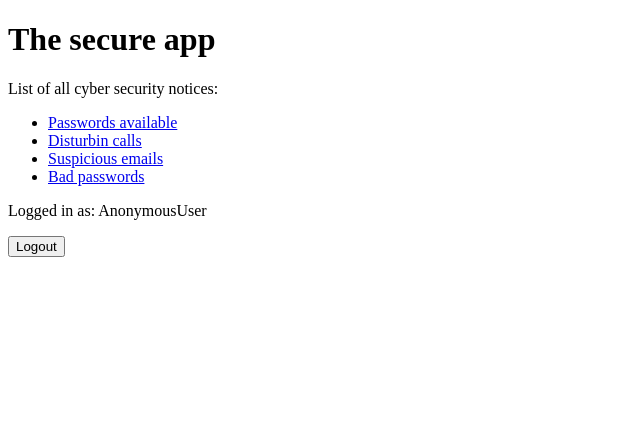
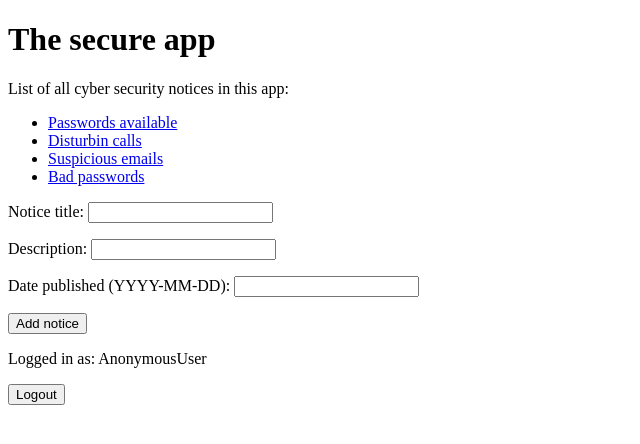
Before and after one commit to lassilaitinen/CSB-project1, a Django app: page /secureapp/home in a window 1280 px wide. Shown: the top 444 px of the page, without its empty margins (0-640 px from the left). Run offline with Django 4.2, Linux system fonts and the light colour scheme; data comes from the database, SQL or seed files in the repository; both versions use the stored data as it was after the commit.

Commit message:
Added more features to the site

```diff
--- a/secureapp/forms.py
+++ b/secureapp/forms.py
@@ -1,11 +1,11 @@
 from django import forms
 from .models import Notice, Comment
-'''
-class EditForm(forms.ModelForm):
+
+class NoticeForm(forms.ModelForm):
     class Meta:
         model = Notice
-        fields = ('notice_title','description', 'pub_date')
-'''
+        fields = ['notice_title', 'description', 'pub_date']
+
 class CommentForm(forms.ModelForm):
     class Meta:
         model = Comment
--- a/secureapp/models.py
+++ b/secureapp/models.py
@@ -9,7 +9,7 @@ from django.contrib.auth.models import User
 class Notice(models.Model):
     notice_title = models.CharField(max_length=200)
     description = models.CharField(max_length=2000)
-    pub_date = models.DateTimeField('date published')
+    pub_date = models.DateTimeField('date published (YYYY-MM-DD)')
 
     def __str__(self):
         return self.notice_title
@@ -23,7 +23,7 @@ class Choice(models.Model):
 
 class Comment(models.Model):
     notice = models.ForeignKey(Notice, on_delete=models.CASCADE)
-    commenttext = models.CharField(max_length=2000)
+    commenttext = models.CharField('Comment',max_length=2000)
     user = models.ForeignKey(User, on_delete=models.CASCADE)
 
     def __str__(self):
--- a/secureapp/templates/secureapp/home.html
+++ b/secureapp/templates/secureapp/home.html
@@ -6,7 +6,7 @@
 </head>
 
 <h1>The secure app</h1>
-<p>List of all cyber security notices: </p>
+<p>List of all cyber security notices in this app: </p>
 {% if notice_list %}
     <ul>
     {% for notice in notice_list %}
@@ -18,6 +18,14 @@
     <p>No notices are available.</p>
 {% endif %}
 
+{% block content %}
+<form method="post" action="{% url 'secureapp:home' %}">
+    {% csrf_token %}
+    {{ form.as_p }}
+    <button type="submit">Add notice</button>
+</form>
+{% endblock %}
+
 <p>Logged in as: {{user}}</p>
 <form action='logout/' method="POST">
     {% csrf_token %}
--- a/secureapp/urls.py
+++ b/secureapp/urls.py
@@ -5,14 +5,8 @@ from . import views
 
 app_name = 'secureapp'
 urlpatterns = [
-    #path('login/', views.CustomLoginView.as_view(), name='login'),
-    #path('', views.loginView, name='login'),
-    #path('', auth_views.LoginView.as_view(template_name='secureapp/login.html'), name='login'),
     path('home', views.homeView.as_view(), name='home'),
     path('<int:pk>/', views.DetailView.as_view(), name='detail'),
     path('<int:notice_id>/vote/', views.vote, name='vote'),
     path('<int:pk>/results/', views.ResultsView.as_view(), name='results'),
-    #path('<int:notice_id>/edit/', views.edit, name='edit'),
-    path('<int:notice_id>/addcomment/', views.add_comment, name='add_comment'),
-    #path('addnotice/', views.addNotice, name='add'),
 ]
--- a/secureapp/views.py
+++ b/secureapp/views.py
@@ -9,7 +9,7 @@ from django.template import loader
 from django.contrib import messages
 from django.contrib.auth.decorators import login_required
 from django.utils import timezone
-from .forms import CommentForm
+from .forms import CommentForm, NoticeForm
 
 
 def loginView(request):
@@ -17,17 +17,38 @@ def loginView(request):
         return render(request, 'secureapp/login.html')
     else:
         return render(request, 'secureapp/login.html')
-    #return HttpResponse("the secure app login page")
 
 
 #@login_required
 class homeView(generic.ListView):
-#def homeView(request):
     template_name = 'secureapp/home.html'
     context_object_name = 'notice_list'
 
     def get_queryset(self):
         return Notice.objects.order_by('-pub_date')
+
+    def post(self, request, *args, **kwargs):
+        form = NoticeForm(request.POST)
+
+        if request.user.is_authenticated:
+            print(form)
+            if form.is_valid():
+                newn = form.save(commit=False)
+                newn.save() # new notice added
+                choice1 = Choice(notice = newn, choice_text = 'Good notice', votes=0)
+                choice1.save()
+                choice2 = Choice(notice = newn, choice_text = 'Irrelevant notice', votes=0)
+                choice2.save() # added the voting choices
+            return self.get(request, *args, **kwargs)
+        else:
+            messages.error(request, 'Log in to add notice!')
+            return redirect('secureapp:login')
+
+    def get(self, request, *args, **kwargs):
+        notices = Notice.objects.order_by('-pub_date')
+        form = NoticeForm()
+        return render(request, self.template_name, {'notice_list': notices, 'form': form})
+
 
 #@login_required
 class DetailView(generic.DetailView):
@@ -57,27 +78,12 @@ class DetailView(generic.DetailView):
         else:
             messages.error(request, 'Log in to comment!')
             return redirect('secureapp:login')
-        #return redirect('secureapp:detail', pk = notice.pk)
+
 
 #@login_required
 class ResultsView(generic.DetailView):
     model = Notice
     template_name = 'secureapp/results.html'
-
-#@login_required
-def add_comment(request):
-    if request.method == 'POST':
-        commenttext = request.POST('commenttext')
-        #if request.user.is_authenticated:
-        new_comment = Comment.objects.create(user=request.user, comment_text=commenttext)
-            #messages.success(request, 'Comment sent.')
-        return render(request, 'secureapp/details.html', {'comment': new_comment})
-        #else:
-        #    messages.error(request, 'Log in to comment!')
-        #    return redirect('secureapp:login')
-
-    else:
-        return render(request, 'secureapp/add_comment.html')
 
 
 def vote(request, notice_id):
```
Also changed, not shown: secureapp/templates/secureapp/details.html (+6 -3 lines), secureapp/templates/secureapp/results.html (+5 -3 lines), db.sqlite3.
